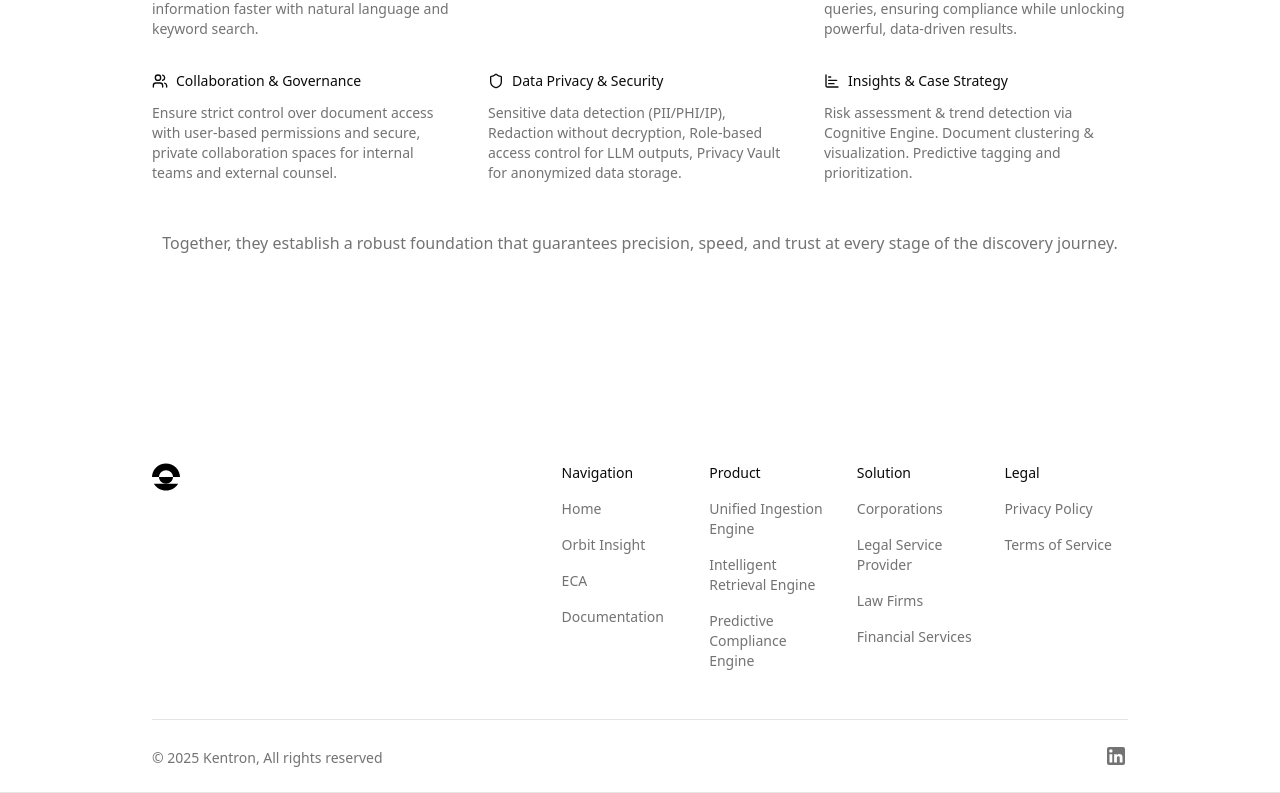
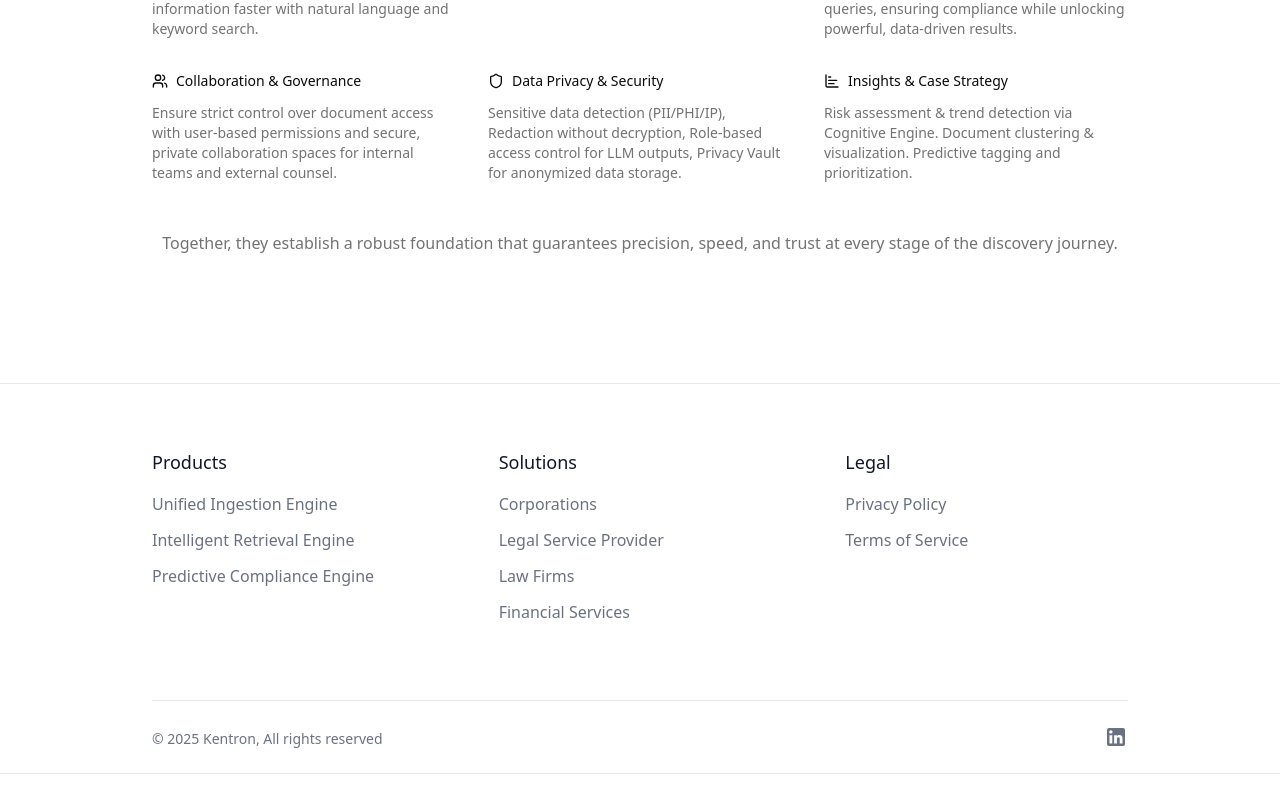
Before and after one commit to raghavshulka/landing-page, a Next.js app: page /product in a window 1280 px wide. Shown: the part 3881-4674 px from the top of the page. Built offline with nearby package versions, Linux system fonts and the light colour scheme.

Commit message:
changes footer

```diff
--- a/components/footer.tsx
+++ b/components/footer.tsx
@@ -46,20 +46,20 @@ const Footer: React.FC = () => {
 
   // Convert navigation to the format needed for the original UI
   const links: LinkGroup[] = [
+    // {
+    //   group: 'Navigation',
+    //   items: navigation.main.map(item => ({
+    //     title: item.name,
+    //     href: item.href,
+    //     ...(item.target && { target: item.target })
+    //   })),
+    // },
     {
-      group: 'Navigation',
-      items: navigation.main.map(item => ({
-        title: item.name,
-        href: item.href,
-        ...(item.target && { target: item.target })
-      })),
-    },
-    {
-      group: 'Product',
+      group: 'Products',
       items: navigation.product.map(item => ({ title: item.name, href: item.href })),
     },
     {
-      group: 'Solution',
+      group: 'Solutions',
       items: navigation.solution.map(item => ({ title: item.name, href: item.href })),
     },
     {
@@ -69,36 +69,50 @@ const Footer: React.FC = () => {
   ];
 
   return (
-    <footer className="border-b bg-white pt-20 dark:bg-transparent">
+    <footer className="border-t border-b border-gray-200 dark:border-gray-800 bg-white dark:bg-black text-gray-900 dark:text-white pt-16 ">
       <div className="mx-auto max-w-5xl px-6">
-        <div className="grid gap-12 md:grid-cols-5">
-          <div className="md:col-span-2">
-            <Link href="/" aria-label="go home" className="block size-fit">
-              <Logo className="dark:block hidden" />
-              <LogoStroke className="block dark:hidden" />
-            </Link>
+        <div className="grid gap-16 md:grid-cols-3">
+          <div className="space-y-6">
+            <div className="block font-medium text-lg mb-4">Products</div>
+            {navigation.product.map((item, index) => (
+              <Link
+                key={index}
+                href={item.href}
+                className="text-gray-500 dark:text-gray-400 hover:text-gray-900 dark:hover:text-white block mb-3 duration-150"
+              >
+                <span>{item.name}</span>
+              </Link>
+            ))}
           </div>
 
-          <div className="grid grid-cols-2 gap-6 sm:grid-cols-4 md:col-span-3">
-            {links.map((link, index) => (
-              <div key={index} className="space-y-4 text-sm">
-                <span className="block font-medium">{link.group}</span>
-                {link.items.map((item, index) => (
-                  <Link
-                    key={index}
-                    href={item.href}
-                    target={item.target}
-                    className="text-muted-foreground hover:text-primary block duration-150"
-                  >
-                    <span>{item.title}</span>
-                  </Link>
-                ))}
-              </div>
+          <div className="space-y-6">
+            <div className="block font-medium text-lg mb-4">Solutions</div>
+            {navigation.solution.map((item, index) => (
+              <Link
+                key={index}
+                href={item.href}
+                className="text-gray-500 dark:text-gray-400 hover:text-gray-900 dark:hover:text-white block mb-3 duration-150"
+              >
+                <span>{item.name}</span>
+              </Link>
+            ))}
+          </div>
+
+          <div className="space-y-6">
+            <div className="block font-medium text-lg mb-4">Legal</div>
+            {navigation.legal.map((item, index) => (
+              <Link
+                key={index}
+                href={item.href}
+                className="text-gray-500 dark:text-gray-400 hover:text-gray-900 dark:hover:text-white block mb-3 duration-150"
+              >
+                <span>{item.name}</span>
+              </Link>
             ))}
           </div>
         </div>
-        <div className="mt-12 flex flex-wrap items-end justify-between gap-6 border-t py-6">
-          <span className="text-muted-foreground order-last block text-center text-sm md:order-first">
+        <div className="mt-16 flex flex-wrap items-end justify-between gap-6 border-t border-gray-200 dark:border-gray-800 py-6">
+          <span className="text-gray-500 dark:text-gray-400 order-last block text-center text-sm md:order-first">
             © {new Date().getFullYear()} Kentron, All rights reserved
           </span>
           <div className="order-first flex flex-wrap justify-center gap-6 text-sm md:order-last">
@@ -107,7 +121,7 @@ const Footer: React.FC = () => {
               target="_blank"
               rel="noopener noreferrer"
               aria-label="LinkedIn"
-              className="text-muted-foreground hover:text-primary block"
+              className="text-gray-500 dark:text-gray-400 hover:text-gray-900 dark:hover:text-white block"
             >
               <svg className="size-6" xmlns="http://www.w3.org/2000/svg" width="1em" height="1em" viewBox="0 0 24 24">
                 <path fill="currentColor" d="M19 3a2 2 0 0 1 2 2v14a2 2 0 0 1-2 2H5a2 2 0 0 1-2-2V5a2 2 0 0 1 2-2zm-.5 15.5v-5.3a3.26 3.26 0 0 0-3.26-3.26c-.85 0-1.84.52-2.32 1.3v-1.11h-2.79v8.37h2.79v-4.93c0-.77.62-1.4 1.39-1.4a1.4 1.4 0 0 1 1.4 1.4v4.93zM6.88 8.56a1.68 1.68 0 0 0 1.68-1.68c0-.93-.75-1.69-1.68-1.69a1.69 1.69 0 0 0-1.69 1.69c0 .93.76 1.68 1.69 1.68m1.39 9.94v-8.37H5.5v8.37z"></path>
```
